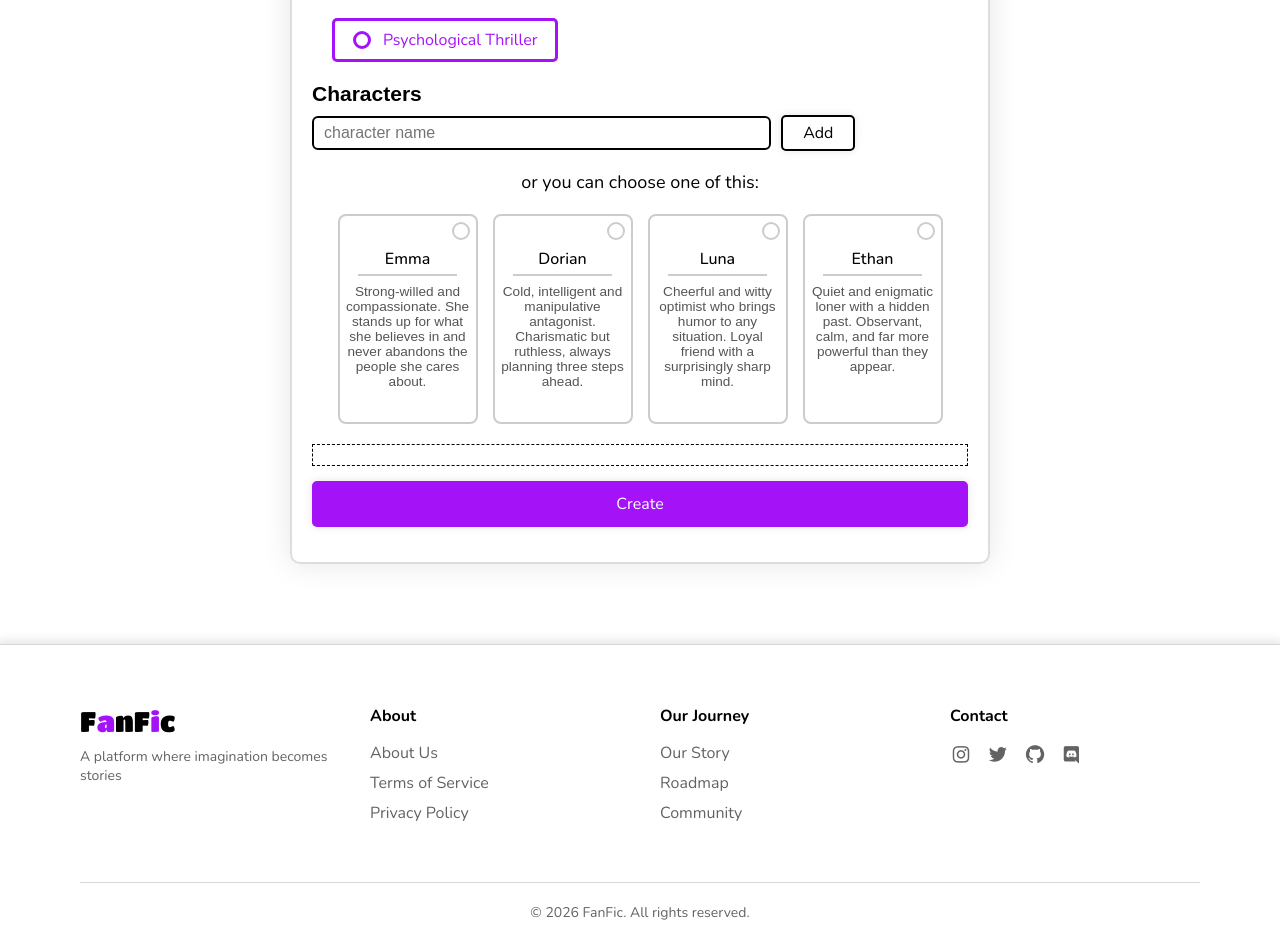
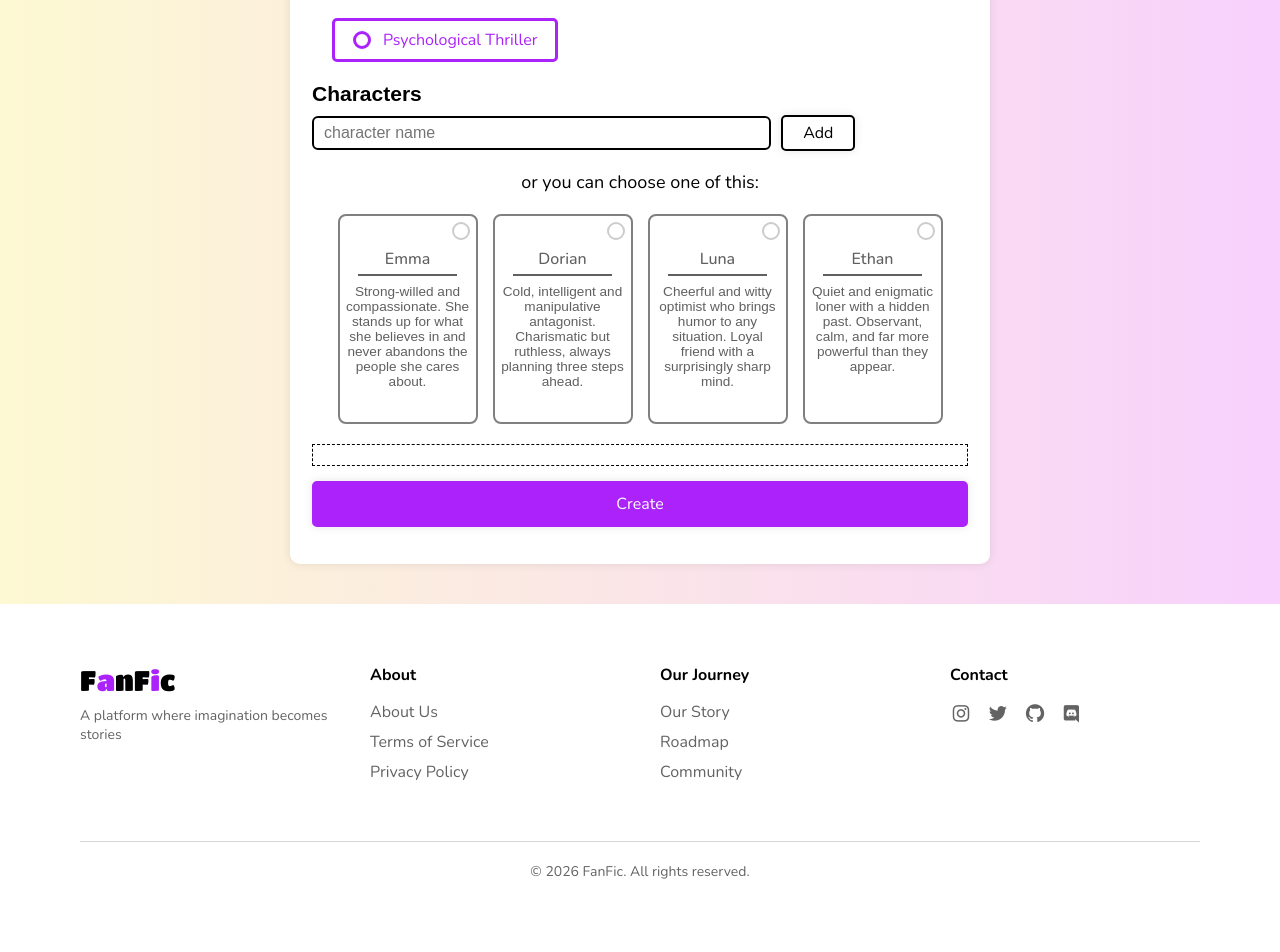
Before and after one commit to Igorshk10/Fan_fiction, a React (Create React App) app in the folder frontend/: page /story/create in a window 1280 px wide. Shown: the part 428-1380 px from the top of the page. After the commit the page ends 1339 px from the top, so only its background shows below. Built offline with nearby package versions, Linux system fonts and the light colour scheme; no server answers; a web font is replaced by a local one.

Commit message:
add two themes for storyForm

```diff
--- a/frontend/src/UI/MyRadio/MyRadio.module.css
+++ b/frontend/src/UI/MyRadio/MyRadio.module.css
@@ -8,13 +8,13 @@
 
 .customLabel {
     position: relative;
-    color: var(--main-color);
+    color: var(--p-w);
     font-family: var(--main-font);
     cursor: pointer;
     display: inline-flex;
     align-items: center;
     gap: 12px;
-    border: 3px solid var(--main-color);
+    border: 3px solid var(--p-w);
     padding: 8px 18px;
     border-radius: 5px;
     transition: 0.3s ease;
@@ -26,7 +26,7 @@
     content: "";
     height: 12px;
     width: 12px;
-    border: 3px solid var(--main-color);
+    border: 3px solid var(--p-w);
     border-radius: 50%;
     display: flex;
     align-items: center;
@@ -42,7 +42,7 @@
 .customRadio:checked + .customLabel {
     background-color: var(--main-color);
     color: white;
+    border-color: var(--main-color);
     transform: translateY(-3px);
-    box-shadow: 2px 4px 8px rgba(0,0,0,0.2);
-
+    box-shadow: 2px 4px 8px var(--shadow);
 }
--- a/frontend/src/components/Footer/footer.module.css
+++ b/frontend/src/components/Footer/footer.module.css
@@ -1,10 +1,7 @@
 .footer {
     background-color: var(--white-dark);
-    border-top: 1px solid #d7d7d7;
-    margin-top: 80px;
     padding: 60px 80px 30px;
     font-family: var(--main-font);
-    box-shadow: 0 0 10px 3px #e4e4e4;
 }
 
 .container {
--- a/frontend/src/components/Header/header.module.css
+++ b/frontend/src/components/Header/header.module.css
@@ -36,8 +36,6 @@
     box-sizing: border-box;
     display: flex;
     align-items: center;
-    border-bottom: 1px solid #d7d7d7;
-    margin-bottom: 20px;
     box-shadow: 0 0 10px 3px #e4e4e4;
     background-color: var(--white-dark);
     z-index: 10;
--- a/frontend/src/components/StoryForm/StoryForm.module.css
+++ b/frontend/src/components/StoryForm/StoryForm.module.css
@@ -1,17 +1,19 @@
 .storyForm{
-    margin: 40px auto;
+    padding: 40px 0;
     display: flex;
     justify-content: center;
     box-sizing: border-box;
+    background: var(--gradient);
 }
 
 .form{
     width: 80%;
     max-width: 700px;
     padding: 20px;
-    border: 2px solid #dddddd;
+    border: 2px solid var(--w-g);
+    background-color: var(--white-dark);
     border-radius: 10px;
-    box-shadow: 0 0 30px rgba(0,0,0,0.1);
+    box-shadow: 0 0 10px var(--shadow);
     box-sizing: border-box;
     display: flex;
     flex-direction: column;
@@ -50,6 +52,10 @@
     color: var(--b-w);
 }
 
+.formInput:focus{
+    background-color: var(--white-dark);
+}
+
 .formTitle{
     font-size: 21px;
     font-weight: 900;
@@ -76,6 +82,7 @@
     font-size: 18px;
     text-align: center;
     font-family: var(--main-font);
+    color: var(--b-w);
 }
 
 .add{
@@ -113,7 +120,8 @@
 .character{
     border: 2px solid #dddddd;
     font-size: 16px;
-    background-color: var(--transparent-p);
+    background-color: transparent;
+    color: var(--b-w) ;
     border-radius: 3px;
     padding: 10px;
     display: flex;
@@ -139,9 +147,10 @@
     width: 140px;
     height: 210px;
     padding: 6px;
-    border: 2px solid #ccc;
+    border: 2px solid gray;
     border-radius: 8px;
-    background: #fff;
+    background: var(--white-dark);
+    color: var(--g-lg);
     cursor: pointer;
     transition: 0.2s all;
 }
@@ -189,17 +198,18 @@
     font-family: var(--main-font);
     font-size: 1rem;
     font-weight: 500;
+    color: var(--g-lg);
 }
 
 .personDesc {
     font-size: 0.85rem;
-    color: #555;
+    color: var(--g-lg);
     margin-top: 4px;
 }
 
 .personContent hr {
     width: 80%;
-    border: 0.5px solid #ccc;
+    border: 0.5px solid var(--g-lg);
     margin: 4px auto;
 }
 
@@ -217,7 +227,7 @@
     font-size: 16px;
     background-color: var(--p-transperent);
     font-family: var(--main-font);
-    box-shadow: 0 0 10px rgba(0,0,0,0.1);
+    box-shadow: 0 0 10px var(--shadow);
     color: white;
     transition: all 0.3s ease;
 }
@@ -231,3 +241,17 @@
 .create:active{
     transform: scale(0.98);
 }
+
+@media (max-width: 600px) {
+    .topForm{
+        flex-direction: column;
+    }
+
+    .formElement{
+        width: 80%;
+    }
+
+    .formInput{
+        width: 100%;
+    }
+}
--- a/frontend/src/styles/theme.module.css
+++ b/frontend/src/styles/theme.module.css
@@ -6,7 +6,7 @@
 @import url('https://fonts.googleapis.com/css2?family=SN+Pro:ital,wght@0,200..900;1,200..900&display=swap');
 
 :root {
-    --main-color: #a413f8;
+    --main-color: #ac22fb;
     --logo-font :  "Titan One", sans-serif;
     --tittle-font :"SN Pro", sans-serif;
     --main-font : "Nunito", sans-serif;
@@ -15,12 +15,15 @@
     --input-bg : #f3f3f3;
     --b-w : #000000;
     --w-ld : #ffffff;
+    --w-g:#ffffff;
     --g-ld : #f1f1f1;
-    --p-transperent: #a413f8;
-    --p-w : #a413f8;
+    --p-transperent: #ac22fb;
+    --p-w : #ac22fb;
+    --w-p: #ffffff;
     --transparent-p : transperent;
     --g-lg: #606060;
-    --gradient : linear-gradient(90deg, #efefef, #fad8ff);
+    --gradient : linear-gradient(90deg, #fdf9d2, #f8d1fd);
+    --shadow : rgba(0, 0, 0, 0.1);
 }
 
 
@@ -34,10 +37,13 @@
     --input-bg : #ffffff;
     --b-w : #ffffff;
     --w-ld : #252525;
+    --w-g: #636363;
     --g-ld : #252525;
     --p-transperent: transperent;
     --p-w : #ffffff;
-    --transparent-p : #a413f8 ;
+    --w-p: #8300cc;
+    --transparent-p : #8300cc ;
     --g-lg: #c1c1c1;
-    --gradient : linear-gradient(90deg, #303030, #312d32);
+    --gradient : linear-gradient(90deg, #393939, #271f2c);
+    --shadow :rgba(255, 255, 255, 0.1);
 }
```
